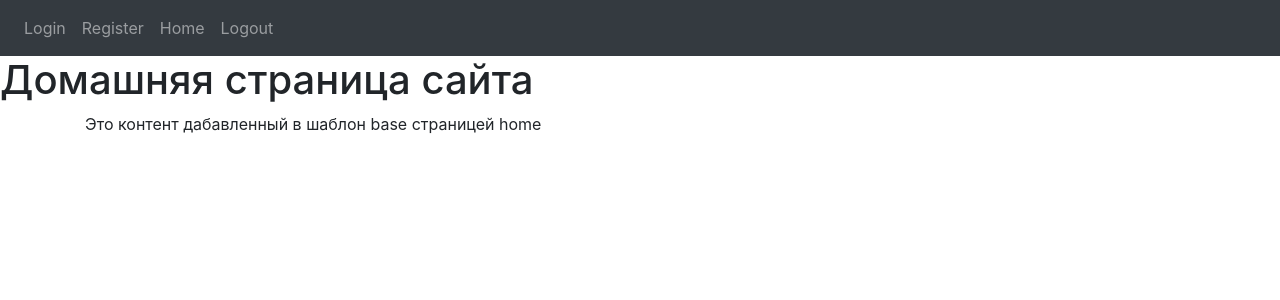
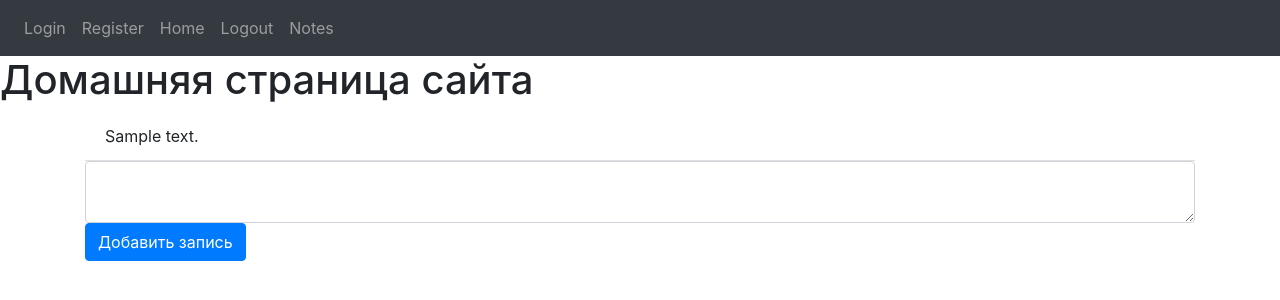
Before and after one commit to Boyarnikov/TestFlaskProject, a Flask app: page /notes in a window 1280 px wide. Shown: the top 300 px of the page. Run offline with Flask 3, Linux system fonts and the light colour scheme; tables that the repository leaves empty hold one stand-in row (values such as "Sample post"); some libraries are stand-ins or nearby versions.

Commit message:
Add notes and database logic

```diff
--- a/website/templates/base.html
+++ b/website/templates/base.html
@@ -25,6 +25,7 @@
                 <a class="nav-item nav-link" id="register" href="/register">Register</a>
                 <a class="nav-item nav-link" id="home" href="/">Home</a>
                 <a class="nav-item nav-link" id="logout" href="/logout">Logout</a>
+                <a class="nav-item nav-link" id="notes" href="/notes">Notes</a>
             </div>
         </div>
     </nav>
--- /dev/null
+++ b/website/templates/notes.html
@@ -0,0 +1,17 @@
+{% extends "base.html" %}
+{% block title %} HOME {% endblock %}
+{% block header %} Домашняя страница сайта {% endblock %}
+{% block container %}
+<ul class="list-group list-group-flush" id="notes">
+    {% for note in notes %}
+    <li class="list-group-item">
+        {{note.text}}
+    </li>
+    {% endfor %}
+</ul>
+
+<form method="POST">
+    <textarea name="note" id="note" class="form-control"> </textarea>
+    <button type="submit" class="btn btn-primary"> Добавить запись </button>
+</form>
+{% endblock %}
--- a/website/views.py
+++ b/website/views.py
@@ -1,5 +1,6 @@
-from flask import Blueprint, render_template
-
+from flask import Blueprint, render_template, request
+from .model import Note
+from . import db
 
 views = Blueprint('views', __name__)
 
@@ -9,6 +10,16 @@ def home():
     return render_template("home.html")
 
 
-@views.route('/notes')
+@views.route('/notes', methods=['POST', 'GET'])
 def notes():
-    return render_template("home.html")
+    if request.method == 'POST':
+        note = request.form.get("note")
+        if len(note) > 1:
+            n = Note(text=note)
+            db.session.add(n)
+            db.session.commit()
+            print("СОЗДАНА НОВАЯ ЗАПИСЬ")
+
+    notes = db.session.query(Note).limit(10)
+
+    return render_template("notes.html", notes=notes)
```
Also changed, not shown: website/__init__.py (+18 -1 lines), website/model.py (added, +8 -0 lines).
